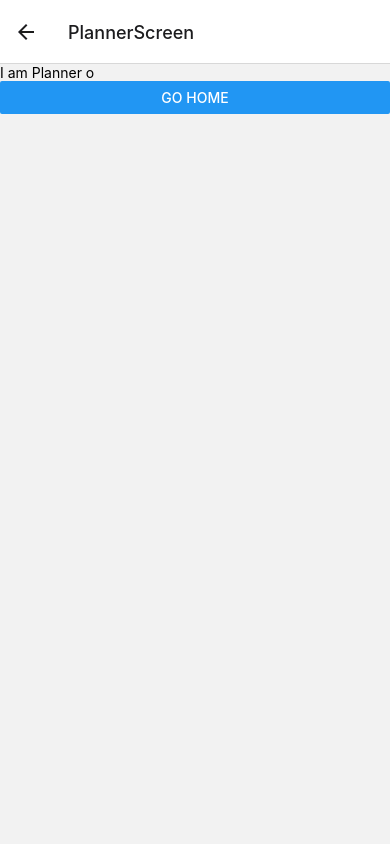
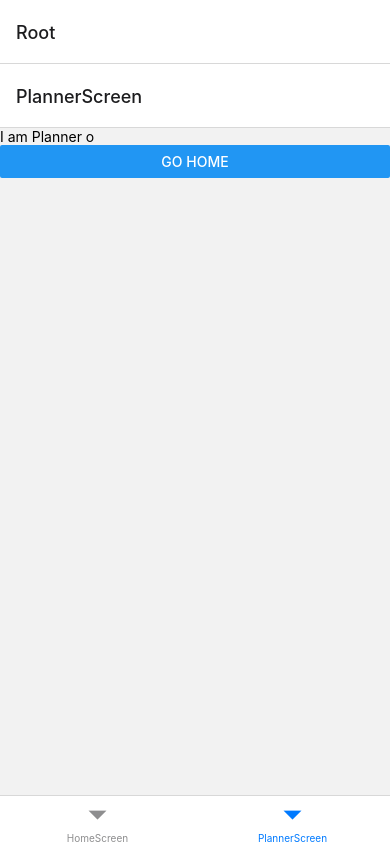
Before and after one commit to Isrealsix/workout, a React Native app: screen /PlannerScreen in a window 390 px wide. Built offline with nearby package versions, Linux system fonts and the light colour scheme.

Commit message:
added and connected bottom navigator

```diff
--- a/navigation/index.tsx
+++ b/navigation/index.tsx
@@ -1,4 +1,5 @@
 import { createNativeStackNavigator } from "@react-navigation/native-stack";
+import { createBottomTabNavigator } from "@react-navigation/bottom-tabs";
 import { NavigationContainer } from "@react-navigation/native";
 import HomeScreen from "../screens/HomeScreen";
 import PlannerScreen from "../screens/Planner";
@@ -9,10 +10,26 @@
 export default function Navigation() {
   return (
     <NavigationContainer>
-      <Stack.Navigator initialRouteName="HomeScreen">
-        <Stack.Screen name="HomeScreen" component={HomeScreen} />
-        <Stack.Screen name="PlannerScreen" component={PlannerScreen} />
-      </Stack.Navigator>
+      <RootNavigator />
     </NavigationContainer>
   );
 }
+
+function RootNavigator() {
+  return (
+    <Stack.Navigator initialRouteName="HomeScreen">
+      <Stack.Screen name="Root" component={BottomTabNavigator} />
+      {/* <Stack.Screen name="HomeScreen" component={HomeScreen} />
+      <Stack.Screen name="PlannerScreen" component={PlannerScreen} /> */}
+    </Stack.Navigator>
+  );
+}
+
+const BottomTab = createBottomTabNavigator<RootStackParams>();
+
+function BottomTabNavigator() {
+  return <BottomTab.Navigator initialRouteName="HomeScreen">
+    <BottomTab.Screen name="HomeScreen" component={HomeScreen} />
+    <BottomTab.Screen name="PlannerScreen" component={PlannerScreen} />
+  </BottomTab.Navigator>
+}
--- a/package.json
+++ b/package.json
@@ -9,6 +9,7 @@
     "web": "expo start --web"
   },
   "dependencies": {
+    "@react-navigation/bottom-tabs": "^6.5.8",
     "@react-navigation/core": "^6.4.9",
     "@react-navigation/native": "^6.1.7",
     "@react-navigation/native-stack": "^6.9.13",
--- a/types/index.ts
+++ b/types/index.ts
@@ -3,6 +3,7 @@
 export type RootStackParams = {
   HomeScreen: undefined;
   PlannerScreen: undefined;
+  Root: undefined
 }
 
 export type ScreenProps = NativeStackNavigationProp<RootStackParams>;
```
Also changed, not shown: 1 other file (tests, documents, lock files or other folders).
